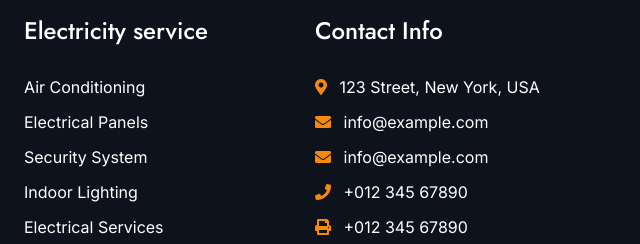
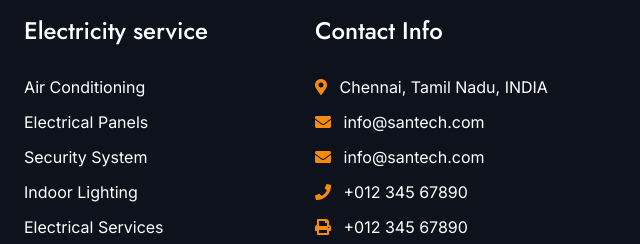
Before and after one commit to Ramesh-Prabal/test, a plain HTML site: page about.html in a window 1280 px wide. Shown: the part 4255-4499 px from the top of the page, 640-1280 px from the left. Drawn offline with nearby package versions, Linux system fonts and the light colour scheme; a web font is replaced by a local one.

Commit message:
Update about.html

```diff
--- a/about.html
+++ b/about.html
@@ -527,9 +527,9 @@
                     <div class="col-md-6 col-lg-6 col-xl-3">
                         <div class="footer-item d-flex flex-column">
                             <h4 class="text-white mb-4">Contact Info</h4>
-                            <a href="#"><i class="fa fa-map-marker-alt text-primary me-2"></i> 123 Street, New York, USA</a>
-                            <a href="mailto:info@example.com"><i class="fas fa-envelope text-primary me-2"></i> info@example.com</a>
-                            <a href="mailto:info@example.com"><i class="fas fa-envelope text-primary me-2"></i> info@example.com</a>
+                            <a href="#"><i class="fa fa-map-marker-alt text-primary me-2"></i> Chennai, Tamil Nadu, INDIA</a>
+                            <a href="mailto:info@example.com"><i class="fas fa-envelope text-primary me-2"></i> info@santech.com</a>
+                            <a href="mailto:info@example.com"><i class="fas fa-envelope text-primary me-2"></i> info@santech.com</a>
                             <a href="tel:+012 345 67890"><i class="fas fa-phone text-primary me-2"></i> +012 345 67890</a>
                             <a href="tel:+012 345 67890" class="mb-3"><i class="fas fa-print text-primary me-2"></i> +012 345 67890</a>
                         </div>
```
